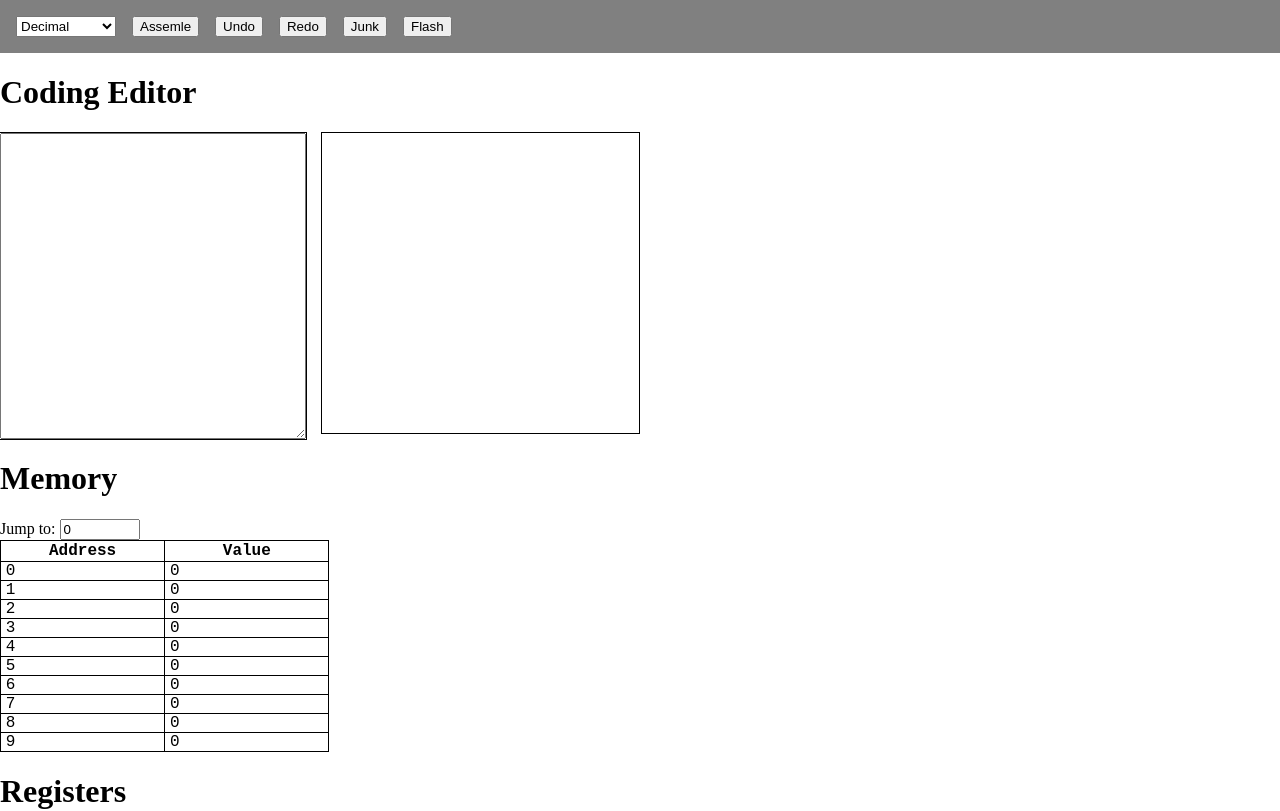
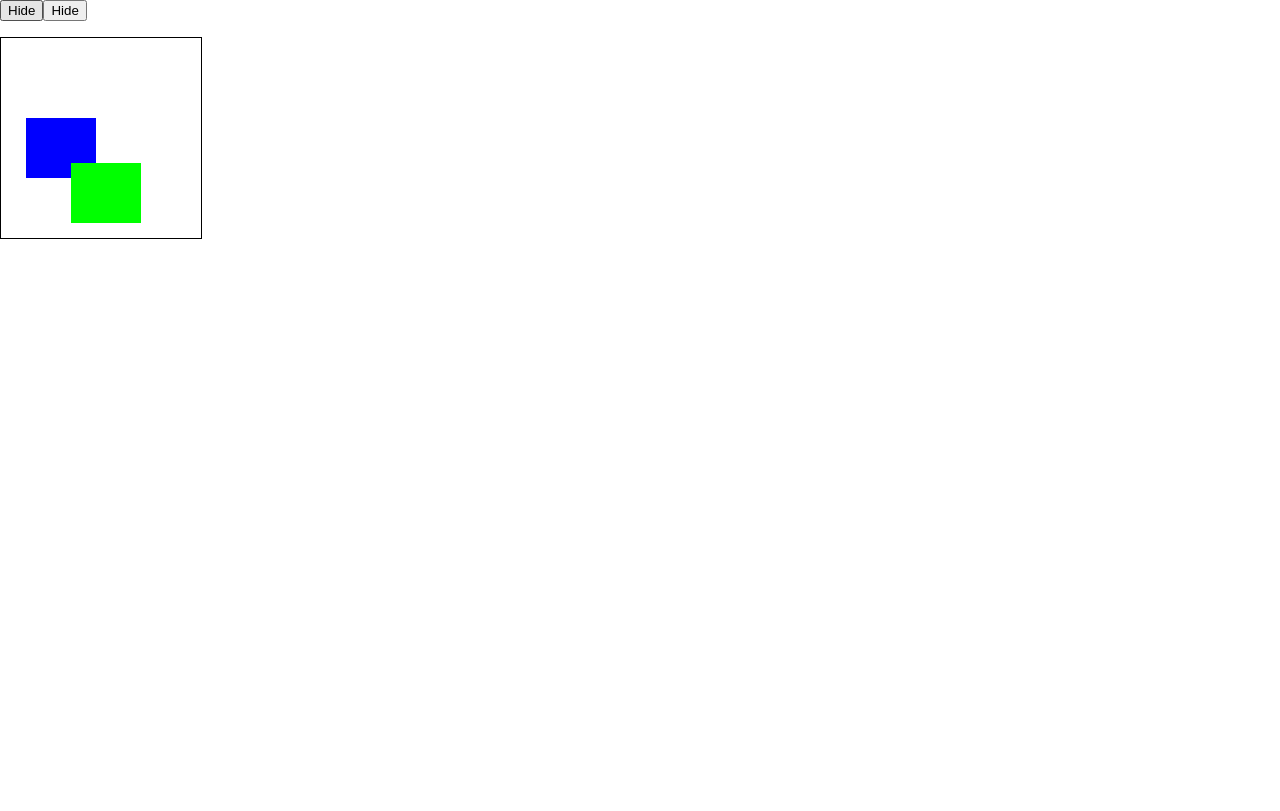
Before and after one commit to horenso/micro16, a Vue app: page / in a window 1280 px wide. Shown: the top 811 px of the page. Built offline with nearby package versions, Linux system fonts and the light colour scheme.

Commit message:
svg component test

```diff
--- a/src/App.vue
+++ b/src/App.vue
@@ -3,13 +3,15 @@ import Toolbar from "./components/Toolbar.vue";
 import Memory from "./components/Memory.vue";
 import Registers from "./components/Registers.vue";
 import CodeEditor from "./components/CodeEditor.vue";
+import Graph from "./components/Graph.vue";
 </script>
 
 <template>
-    <Toolbar />
-    <CodeEditor />
+    <!-- <Toolbar /> -->
+    <Graph />
+    <!-- <CodeEditor />
     <Memory />
-    <Registers />
+    <Registers /> -->
 </template>
 
 <style scoped>
--- /dev/null
+++ b/src/components/Graph.vue
@@ -0,0 +1,43 @@
+<script setup lang="ts">
+import { ref, computed } from "vue";
+
+const box1Visable = ref(true);
+const box2Visable = ref(true);
+
+function boolToVisableHidden(visable: boolean): string {
+    return visable ? 'visable' : 'hidden';
+}
+
+function buttonName(visable: boolean): string {
+    return visable ? 'Hide' : 'Show';
+}
+
+</script>
+
+<template>
+    <button @click="box1Visable = !box1Visable">{{ buttonName(box1Visable) }}</button>
+    <button @click="box2Visable = !box2Visable">{{ buttonName(box2Visable) }}</button>
+
+    <p>
+        <svg width="200px" height="200px" version="1.1" id="svg5" sodipodi:docname="test.svg">
+            <rect id="rect1" width="70.0" height="60.0" x="25.0" y="80.0"
+                :visibility="boolToVisableHidden(box1Visable)" />
+            <rect id="rect2" width="70.0" height="60.0" x="70.0" y="125.0"
+                :visibility="boolToVisableHidden(box2Visable)" />
+        </svg>
+    </p>
+</template>
+
+<style scoped>
+svg {
+    border: 1px solid black;
+}
+
+#rect1 {
+    fill: #0000ff;
+}
+
+#rect2 {
+    fill: #00ff00;
+}
+</style>
```
Also changed, not shown: src/assets/test.svg (added).
